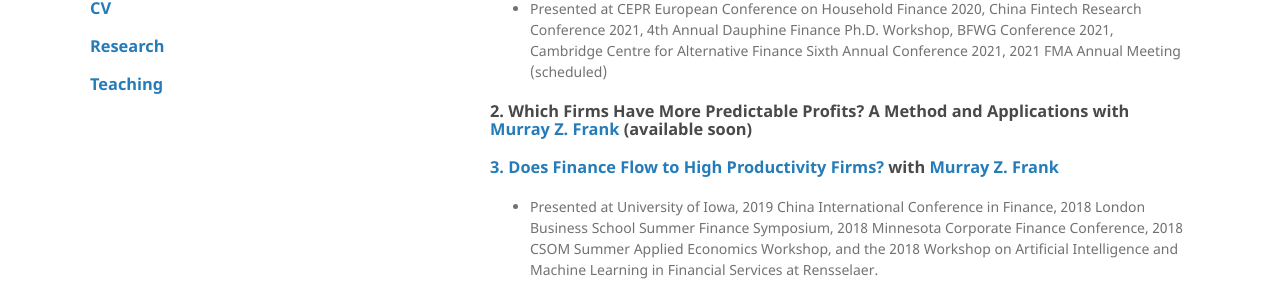
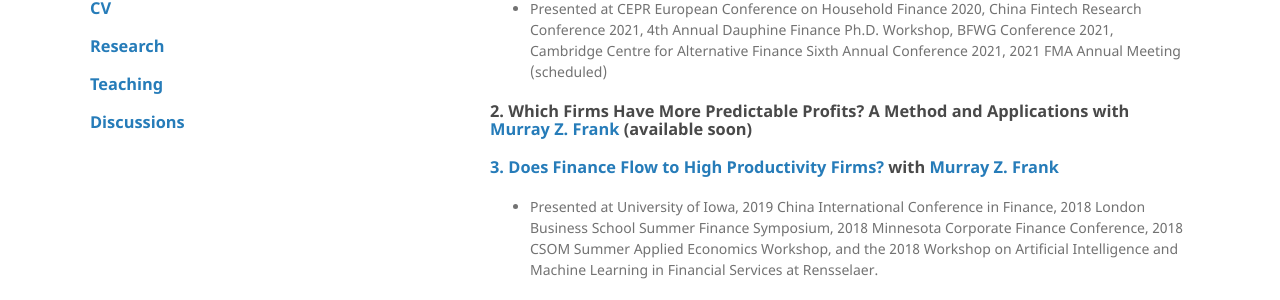
Before and after one commit to keeryang/keeryang.github.io, a Jekyll site: the page built from index.md, in a window 1280 px wide. Shown: the part 571-871 px from the top of the page. Built offline with Jekyll 4.4.1, drawn with Linux system fonts in a browser that asks for light colours; the repository's description, which GitHub fills in, is left out; our own code applies the rules of GitHub Pages for plain Markdown files.

Commit message:
Update default.html

```diff
--- a/_layouts/default.html
+++ b/_layouts/default.html
@@ -28,6 +28,7 @@
             <h3><p class="view"><a href="https://keeryang.github.io/papers/KeerYang_CV2021July.pdf">CV</a></p></h3>
             <h3><p class="view"><a href="https://keeryang.github.io/#research">Research</a></p></h3>
             <h3><p class="view"><a href="https://keeryang.github.io/#teaching-experience">Teaching</a></p></h3>
+            <h3><p class="view"><a href="https://keeryang.github.io/#discussions">Discussions</a></p></h3>
 
       </header>
       <section>
```
